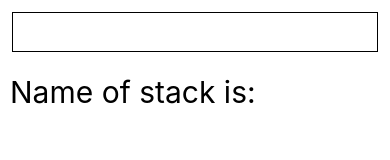
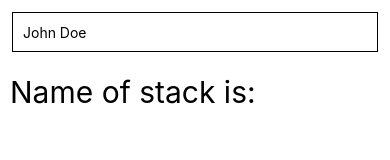
Before and after one commit to Narotam-Mishra/react-native-learning, a React Native app in the folder RNForms/: screen / in a window 390 px wide. Shown: the top 160 px of the page. Built offline with nearby package versions, Linux system fonts and the light colour scheme.

Commit message:
react-native_TextInput_Props_1.59

```diff
--- a/RNForms/App.js
+++ b/RNForms/App.js
@@ -5,7 +5,16 @@
   const [name, setName] = useState("");
   return (
     <SafeAreaView style={styles.container}>
-      <TextInput style={styles.input} value={name} onChangeText={setName} />
+      <TextInput
+        style={styles.input}
+        value={name}
+        onChangeText={setName}
+        placeholder="John Doe"
+        // secureTextEntry={false}
+        // keyboardType="ascii-capable"
+        autoCorrect={false}
+        autoCapitalize='none'
+      />
       <Text style={styles.text}>Name of stack is: {name}</Text>
     </SafeAreaView>
   );
```
Also changed, not shown: 1 other file (tests, documents, lock files or other folders).
